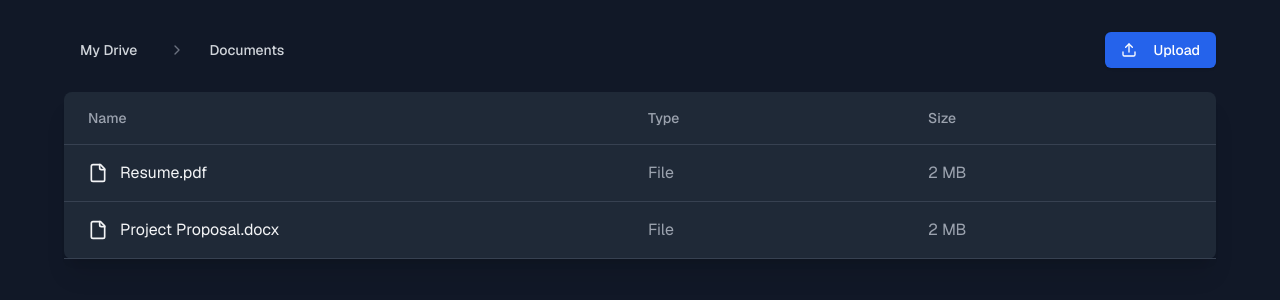
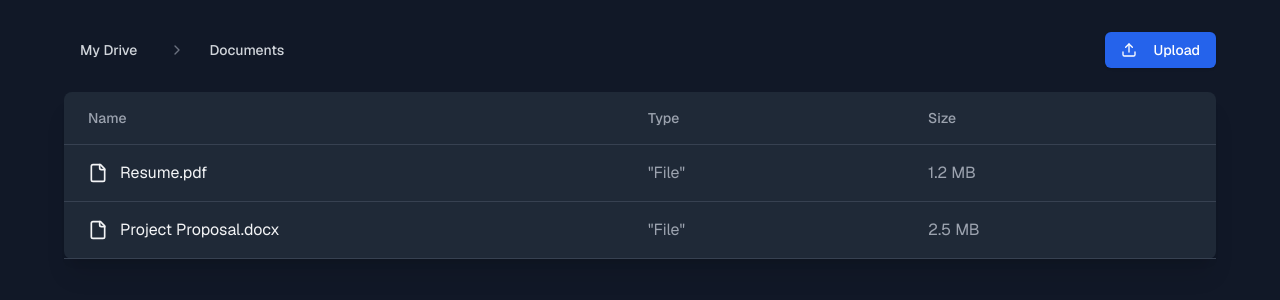
Before and after one commit to sik1j/drive-clone, a Next.js app: page / in a window 1280 px wide. Both pictures are taken after a click on the button "Documents". Shown: the top 300 px of the page. Built offline with nearby package versions, Linux system fonts and the light colour scheme.

Commit message:
refactor: memoize, change row rendering

```diff
--- /dev/null
+++ b/src/app/file-row.tsx
@@ -0,0 +1,56 @@
+import { Folder as MockFolder, File } from "~/lib/mock-data";
+import { Folder, FileIcon, Upload, ChevronRight } from "lucide-react";
+import Link from "next/link";
+
+export function FileRow({ file }: { file: File }) {
+  return (
+    <li
+      key={file.id}
+      className="hover:bg-gray-750 border-b border-gray-700 px-6 py-4"
+    >
+      <div className="grid grid-cols-12 items-center gap-4">
+        <div className="col-span-6 flex items-center">
+          <a
+            href={file.url}
+            className="flex items-center text-gray-100 hover:text-blue-400"
+            target="_blank"
+          >
+            <FileIcon className="mr-3" size={20} />
+            {file.name}
+          </a>
+        </div>
+        <div className="col-span-3 text-gray-400">"File"</div>
+        <div className="col-span-3 text-gray-400">{file.size}</div>
+      </div>
+    </li>
+  );
+}
+
+export function FolderRow({
+  folder,
+  handleFolderClick,
+}: {
+  folder: MockFolder;
+  handleFolderClick: () => void;
+}) {
+  return (
+    <li
+      key={folder.id}
+      className="hover:bg-gray-750 border-b border-gray-700 px-6 py-4"
+    >
+      <div className="grid grid-cols-12 items-center gap-4">
+        <div className="col-span-6 flex items-center">
+          <button
+            onClick={() => handleFolderClick()}
+            className="flex items-center text-gray-100 hover:text-blue-400"
+          >
+            <Folder className="mr-3" size={20} />
+            {folder.name}
+          </button>
+        </div>
+        <div className="col-span-3 text-gray-400">"Folder"</div>
+        <div className="col-span-3 text-gray-400">"--"</div>
+      </div>
+    </li>
+  );
+}
--- a/src/app/page.tsx
+++ b/src/app/page.tsx
@@ -1,38 +1,43 @@
 "use client";
 
-import { useState } from "react";
-import { mockFiles } from "../lib/mock-data";
+import { useMemo, useState } from "react";
+import { File, mockFiles, mockFolders } from "../lib/mock-data";
 import { Folder, FileIcon, Upload, ChevronRight } from "lucide-react";
 import Link from "next/link";
 import { Button } from "~/components/ui/button";
+import { FileRow, FolderRow } from "./file-row";
 
 export default function GoogleDriveClone() {
-  const [currentFolder, setCurrentFolder] = useState<string | null>(null);
+  const [currentFolder, setCurrentFolder] = useState<string>("root");
 
   const getCurrentFiles = () => {
     return mockFiles.filter((file) => file.parent === currentFolder);
+  };
+
+  const getCurrentFolders = () => {
+    return mockFolders.filter((folder) => folder.parent === currentFolder);
   };
 
   const handleFolderClick = (folderId: string) => {
     setCurrentFolder(folderId);
   };
 
-  const getBreadcrumbs = () => {
+  const breadcrumbs = useMemo(() => {
     const breadcrumbs = [];
     let currentId = currentFolder;
 
-    while (currentId !== null) {
-      const folder = mockFiles.find((file) => file.id === currentId);
+    while (currentId != "root") {
+      const folder = mockFolders.find((folder) => folder.id === currentId);
       if (folder) {
         breadcrumbs.unshift(folder);
-        currentId = folder.parent;
+        currentId = folder.parent ?? "root";
       } else {
         break;
       }
     }
 
     return breadcrumbs;
-  };
+  }, [currentFolder]);
 
   const handleUpload = () => {
     alert("Upload functionality would be implemented here");
@@ -44,13 +49,13 @@ export default function GoogleDriveClone() {
         <div className="mb-6 flex items-center justify-between">
           <div className="flex items-center">
             <Button
-              onClick={() => setCurrentFolder(null)}
+              onClick={() => setCurrentFolder("root")}
               variant="ghost"
               className="mr-2 text-gray-300 hover:text-white"
             >
               My Drive
             </Button>
-            {getBreadcrumbs().map((folder, _index) => (
+            {breadcrumbs.map((folder, _index) => (
               <div key={folder.id} className="flex items-center">
                 <ChevronRight className="mx-2 text-gray-500" size={16} />
                 <Button
@@ -80,39 +85,15 @@ export default function GoogleDriveClone() {
             </div>
           </div>
           <ul>
+            {getCurrentFolders().map((folder) => (
+              <FolderRow
+                folder={folder}
+                handleFolderClick={() => handleFolderClick(folder.id)}
+                key={folder.id}
+              />
+            ))}
             {getCurrentFiles().map((file) => (
-              <li
-                key={file.id}
-                className="hover:bg-gray-750 border-b border-gray-700 px-6 py-4"
-              >
-                <div className="grid grid-cols-12 items-center gap-4">
-                  <div className="col-span-6 flex items-center">
-                    {file.type === "folder" ? (
-                      <button
-                        onClick={() => handleFolderClick(file.id)}
-                        className="flex items-center text-gray-100 hover:text-blue-400"
-                      >
-                        <Folder className="mr-3" size={20} />
-                        {file.name}
-                      </button>
-                    ) : (
-                      <Link
-                        href={file.url ?? "#"}
-                        className="flex items-center text-gray-100 hover:text-blue-400"
-                      >
-                        <FileIcon className="mr-3" size={20} />
-                        {file.name}
-                      </Link>
-                    )}
-                  </div>
-                  <div className="col-span-3 text-gray-400">
-                    {file.type === "folder" ? "Folder" : "File"}
-                  </div>
-                  <div className="col-span-3 text-gray-400">
-                    {file.type === "folder" ? "--" : "2 MB"}
-                  </div>
-                </div>
-              </li>
+              <FileRow file={file} key={file.id} />
             ))}
           </ul>
         </div>
--- a/src/lib/mock-data.ts
+++ b/src/lib/mock-data.ts
@@ -1,21 +1,73 @@
-export interface File {
-  id: string
-  name: string
-  type: "file" | "folder"
-  url?: string
-  parent: string | null
-  size?: string
-}
+export type File = {
+  id: string;
+  name: string;
+  type: "file";
+  url: string;
+  parent: string;
+  size: string;
+};
 
+export type Folder = {
+  id: string;
+  name: string;
+  type: "folder";
+  parent: string | null;
+};
+
+export const mockFolders: Folder[] = [
+  { id: "root", name: "Root", type: "folder", parent: null },
+  { id: "1", name: "Documents", type: "folder", parent: "root" },
+  { id: "2", name: "Images", type: "folder", parent: "root" },
+  { id: "3", name: "Work", type: "folder", parent: "root" },
+  { id: "8", name: "Presentations", type: "folder", parent: "3" },
+];
 export const mockFiles: File[] = [
-  { id: "1", name: "Documents", type: "folder", parent: null },
-  { id: "2", name: "Images", type: "folder", parent: null },
-  { id: "3", name: "Work", type: "folder", parent: null },
-  { id: "4", name: "Resume.pdf", type: "file", url: "/files/resume.pdf", parent: "1", size: "1.2 MB" },
-  { id: "5", name: "Project Proposal.docx", type: "file", url: "/files/proposal.docx", parent: "1", size: "2.5 MB" },
-  { id: "6", name: "Vacation.jpg", type: "file", url: "/files/vacation.jpg", parent: "2", size: "3.7 MB" },
-  { id: "7", name: "Profile Picture.png", type: "file", url: "/files/profile.png", parent: "2", size: "1.8 MB" },
-  { id: "8", name: "Presentations", type: "folder", parent: "3" },
-  { id: "9", name: "Q4 Report.pptx", type: "file", url: "/files/q4-report.pptx", parent: "8", size: "5.2 MB" },
-  { id: "10", name: "Budget.xlsx", type: "file", url: "/files/budget.xlsx", parent: "3", size: "1.5 MB" },
-]
+  {
+    id: "4",
+    name: "Resume.pdf",
+    type: "file",
+    url: "/files/resume.pdf",
+    parent: "1",
+    size: "1.2 MB",
+  },
+  {
+    id: "5",
+    name: "Project Proposal.docx",
+    type: "file",
+    url: "/files/proposal.docx",
+    parent: "1",
+    size: "2.5 MB",
+  },
+  {
+    id: "6",
+    name: "Vacation.jpg",
+    type: "file",
+    url: "/files/vacation.jpg",
+    parent: "2",
+    size: "3.7 MB",
+  },
+  {
+    id: "7",
+    name: "Profile Picture.png",
+    type: "file",
+    url: "/files/profile.png",
+    parent: "2",
+    size: "1.8 MB",
+  },
+  {
+    id: "9",
+    name: "Q4 Report.pptx",
+    type: "file",
+    url: "/files/q4-report.pptx",
+    parent: "8",
+    size: "5.2 MB",
+  },
+  {
+    id: "10",
+    name: "Budget.xlsx",
+    type: "file",
+    url: "/files/budget.xlsx",
+    parent: "3",
+    size: "1.5 MB",
+  },
+];
```
